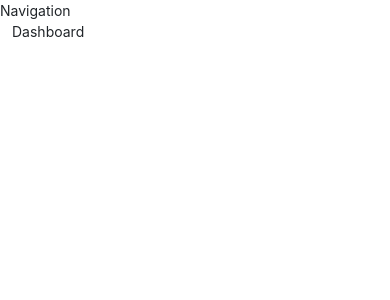
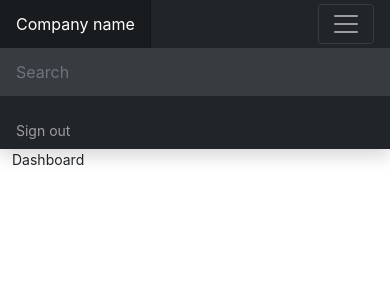
Before and after one commit to uros92dasic/diplomski-frontend, a React (Create React App) app: page / in a window 390 px wide. Shown: the top 300 px of the page. Built offline with nearby package versions, Linux system fonts and the light colour scheme; no server answers.

Commit message:
add navigation

```diff
--- a/src/components/Nav.tsx
+++ b/src/components/Nav.tsx
@@ -1,11 +1,58 @@
-import React from "react";
+import axios from "axios";
+import React, { useEffect, useState } from "react";
+import { Link } from "react-router-dom";
 
 const Nav = () => {
+    const [user, setUser] = useState(
+        {
+            firstName: '',
+            lastName: '',
+            email: ''
+        });
+
+    useEffect(() => {
+        (
+            async () => {
+                const { data } = await axios.get('http://localhost:8000/api/user', { withCredentials: true });
+
+                setUser(data);
+            }
+        )();
+    }, []);
+
+    const logout = () => {
+        console.log("logout");
+    }
+
     return (
         <>
-            Navigation
+            <header className="navbar navbar-dark sticky-top bg-dark flex-md-nowrap p-0 shadow">
+                <a className="navbar-brand col-md-3 col-lg-2 me-0 px-3 fs-6" href="/#">Company name</a>
+                <button className="navbar-toggler position-absolute d-md-none collapsed" type="button" data-bs-toggle="collapse" data-bs-target="#sidebarMenu" aria-controls="sidebarMenu" aria-expanded="false" aria-label="Toggle navigation">
+                    <span className="navbar-toggler-icon"></span>
+                </button>
+                <input className="form-control form-control-dark w-100 rounded-0 border-0" type="text" placeholder="Search" aria-label="Search" />
+                <div className="navbar-nav">
+                    <div className="nav-item text-nowrap">
+                        <Link
+                            to="/profile"
+                            className="nav-link px-3 text-decoration-none"
+                        >
+                            {user?.firstName} {user?.lastName}
+                        </Link>
+
+                        <Link
+                            to="/login"
+                            className="nav-link px-3 text-decoration-none"
+                            onClick={logout}
+                        >
+                            Sign out
+                        </Link>
+                    </div>
+                </div>
+            </header>
         </>
-    )
+    );
 }
 
 export default Nav;
```
